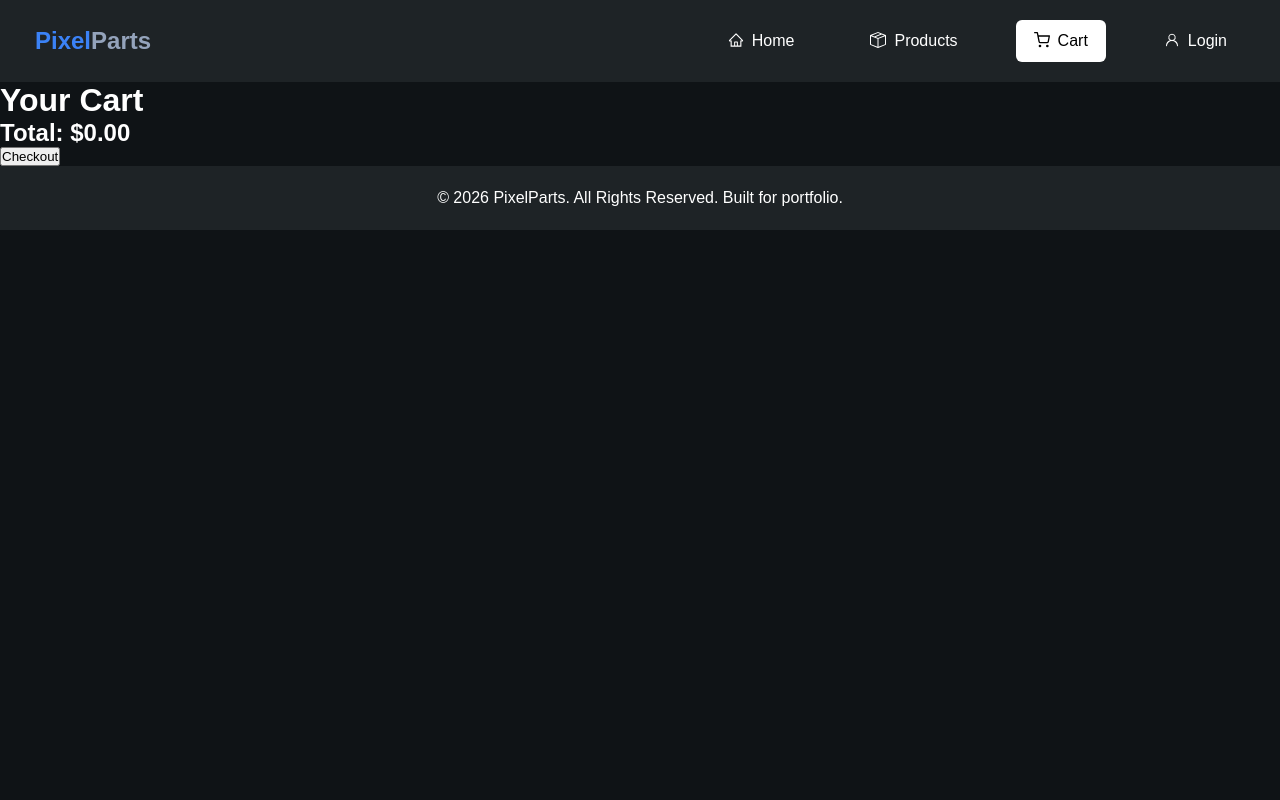
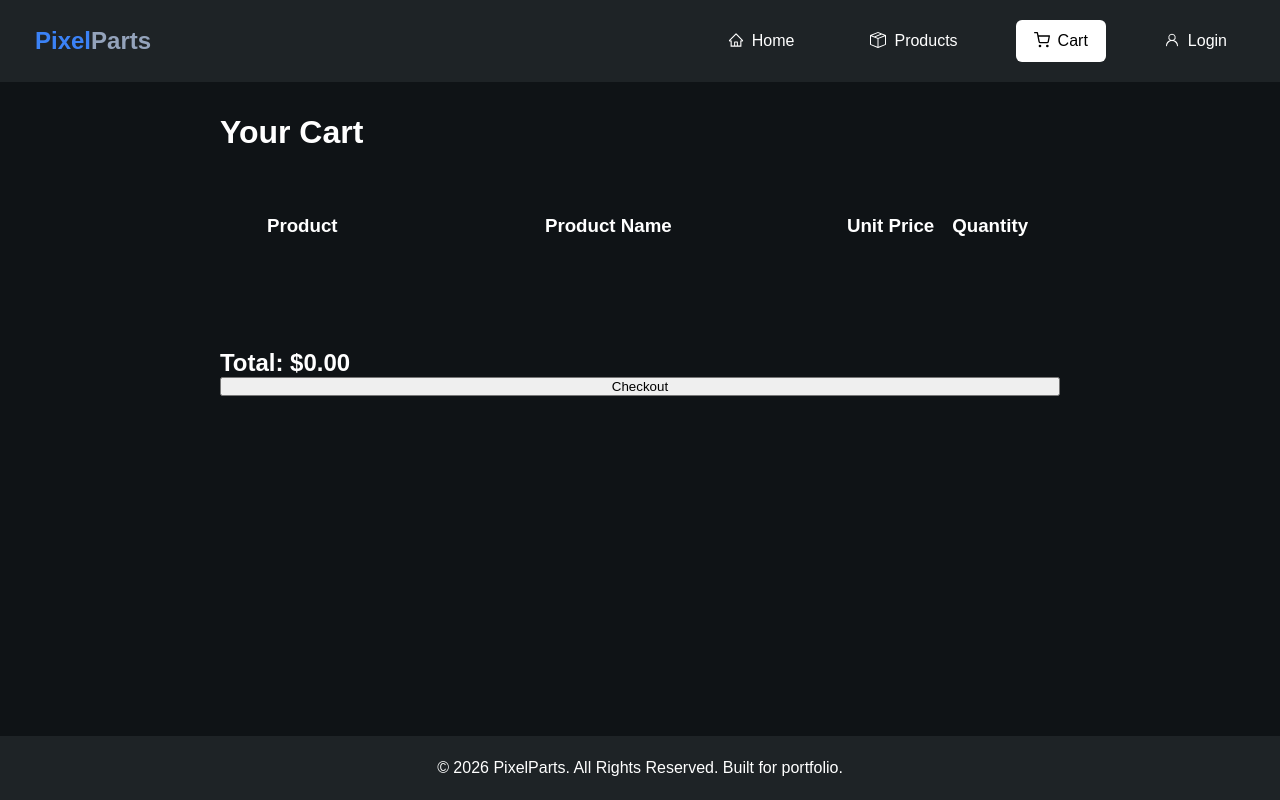
Before and after one commit to ryubex/pixel-parts, a React (Vite) app: page /cart in a window 1280 px wide. Built offline with nearby package versions, Linux system fonts and the light colour scheme.

Commit message:
Tweaked cart css. Placements are what's left

```diff
--- a/src/context/Cart.Context.jsx
+++ b/src/context/Cart.Context.jsx
@@ -51,6 +51,20 @@
         )
     }
 
+    function updateQuantity(id, quantity){
+        const newQuantity = Math.max(1, Number(quantity) || 1)
+        setCart((prevCart) =>
+            prevCart.map((item) =>
+                item.id === id
+                    ?{
+                        ...item,
+                        quantity: newQuantity
+                    }
+                : item
+            )
+        )
+    }
+
 
     return (
         <CartContext.Provider
@@ -58,7 +72,8 @@
                 cart,
                 addToCart,
                 increaseQuantity,
-                decreaseQuantity
+                decreaseQuantity,
+                updateQuantity
             }}
             >
             {children}
--- a/src/index.css
+++ b/src/index.css
@@ -1,3 +1,16 @@
+/* Chrome, Safari, Edge, Opera */
+.user-cart input[type="number"]::-webkit-inner-spin-button,
+.user-cart input[type="number"]::-webkit-outer-spin-button {
+    -webkit-appearance: none;
+    margin: 0;
+}
+
+/* Firefox */
+.user-cart input[type="number"] {
+    appearance: textfield;
+    -moz-appearance: textfield;
+}
+
 a {
     text-decoration: none;
     color: white;
--- a/src/pages/Cart.jsx
+++ b/src/pages/Cart.jsx
@@ -1,46 +1,64 @@
 import { Link } from "react-router";
+import '../styles/Cart.css'
 
 import { useContext } from "react";
 import { CartContext } from "../context/Cart.Context";
 
 
 const Cart = () => {
-  const {cart, increaseQuantity, decreaseQuantity} = useContext(CartContext)
+  const {cart, increaseQuantity, decreaseQuantity, updateQuantity} = useContext(CartContext)
   const total = cart.reduce(
     (sum, item) => sum + item.price * item.quantity,
     0
   )
 
   return (
-    <div>
+    <div className="cart-container">
       <h1>Your Cart</h1>
 
+      <div className="user-added">
+        <div className="cart-header">
+          <h3 className="cartHeader-product">Product</h3>
+          <h3 className="cartHeader-productName">Product Name</h3>
+          <h3 className="cartHeader-price">Unit Price</h3>
+          <h3 className="cartHeader-quantity">Quantity</h3>
+        </div>
+
         {cart.map((item) => (
-        <div key={item.id}>
+        <div className="added-item" key={item.id}>
           <img
             src={item.image}
             alt={item.title}
-            width="80"
+            width="100"
+            height="100"
           />
 
-          <h3>{item.title}</h3>
+          <h4>{item.title}</h4>
 
           <p>${item.price}</p>
 
-          <p>Quatity: {item.quantity}</p>
-
+          <div className="cartUser-input">
             <button onClick={() => increaseQuantity(item.id)}>
               +
             </button>
 
-          <span>{item.quantity}</span>
+            <input
+              type="number"
+              min="1"
+              value={item.quantity}
+              onChange={(e) => updateQuantity(item.id, e.target.value)}
+            />
 
             <button onClick={() => decreaseQuantity(item.id)}>
               -
             </button>
+          </div>
+
 
         </div>
       ))}
+      </div>
+
 
       <h2>Total: ${total.toFixed(2)}</h2>
 
--- /dev/null
+++ b/src/styles/Cart.css
@@ -0,0 +1,77 @@
+
+
+.cart-container {
+    display: flex;
+    flex-direction: column;
+    flex: 1;
+    margin: 32px auto;
+    padding: 0 32px;
+}
+
+.user-added {
+    display: flex;
+    flex-direction: column;
+    justify-content: space-between;
+    margin-bottom: 48px;
+    padding: 64px 32px;
+    gap: 20px;
+}
+
+.cartHeader-product {
+    display: flex;
+    width: 110px;
+    padding-left: 15px;
+}
+
+.cartHeader-productName {
+    display: flex;
+    width: 465px;
+    padding-left: 183px;
+}
+
+.cartHeader-price {
+    display: flex;
+    padding-left: 20px;
+}
+
+.cartHeader-quantity {
+    display: flex;
+    padding-left: 18px;
+}
+
+.cart-header {
+    display: flex;
+    flex-direction: row;
+}
+
+.added-item{
+    display: flex;
+    flex: 1;
+    flex-direction: row;
+    justify-content: space-between;
+    align-items: center;
+    gap: 40px;
+    padding: 0 10px;
+    width: 1072px;
+}
+
+.added-item h4 {
+    max-width: 350px;
+}
+
+.added-item p {
+    display: flex;
+    width: 100px;
+    align-items: center;
+    justify-content: center;
+}
+
+.added-item input {
+    background-color: transparent;
+    border: 1px solid #686e75;
+    border-radius: 6px;
+    color: white;
+    width: 50px;
+    height: 32px;
+    text-align: center;
+}
--- a/src/styles/ProductCard.css
+++ b/src/styles/ProductCard.css
@@ -17,8 +17,8 @@
 }
 
 .product-card img {
-    width: 150px;
-    height: 150px;
+    max-width: 150px;
+    max-height: 150px;
     object-fit: contain;
 }
 
```
Lines whose indentation alone changed are shown as unchanged.
